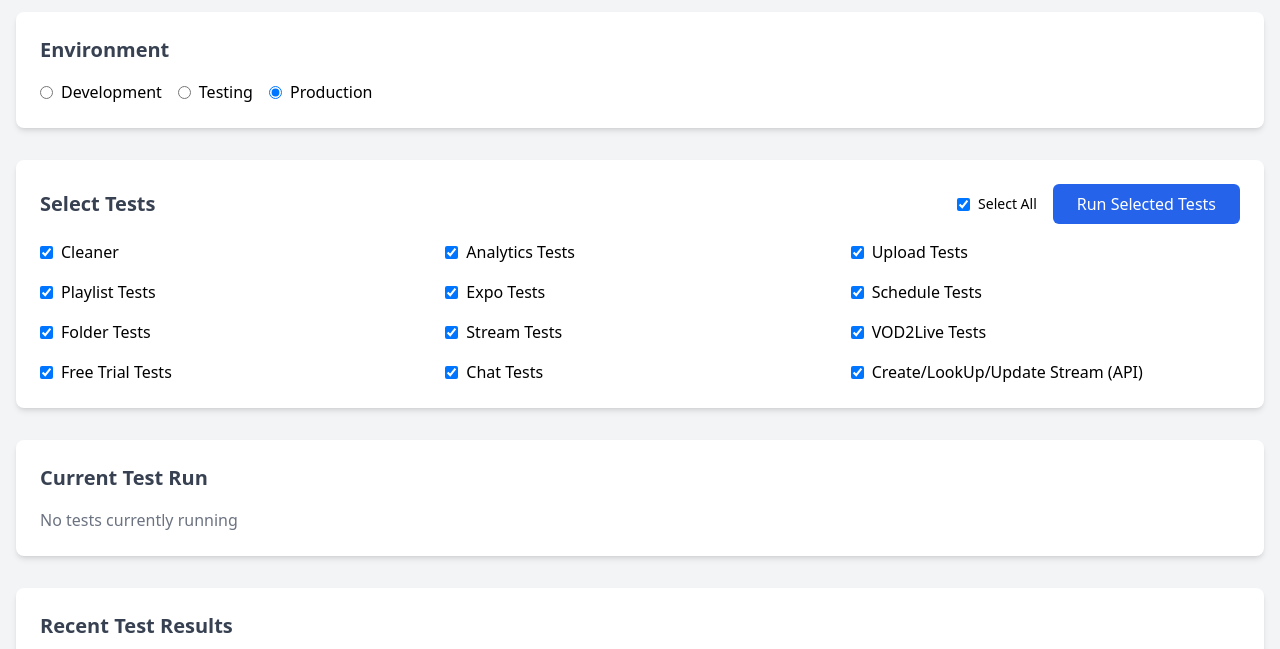
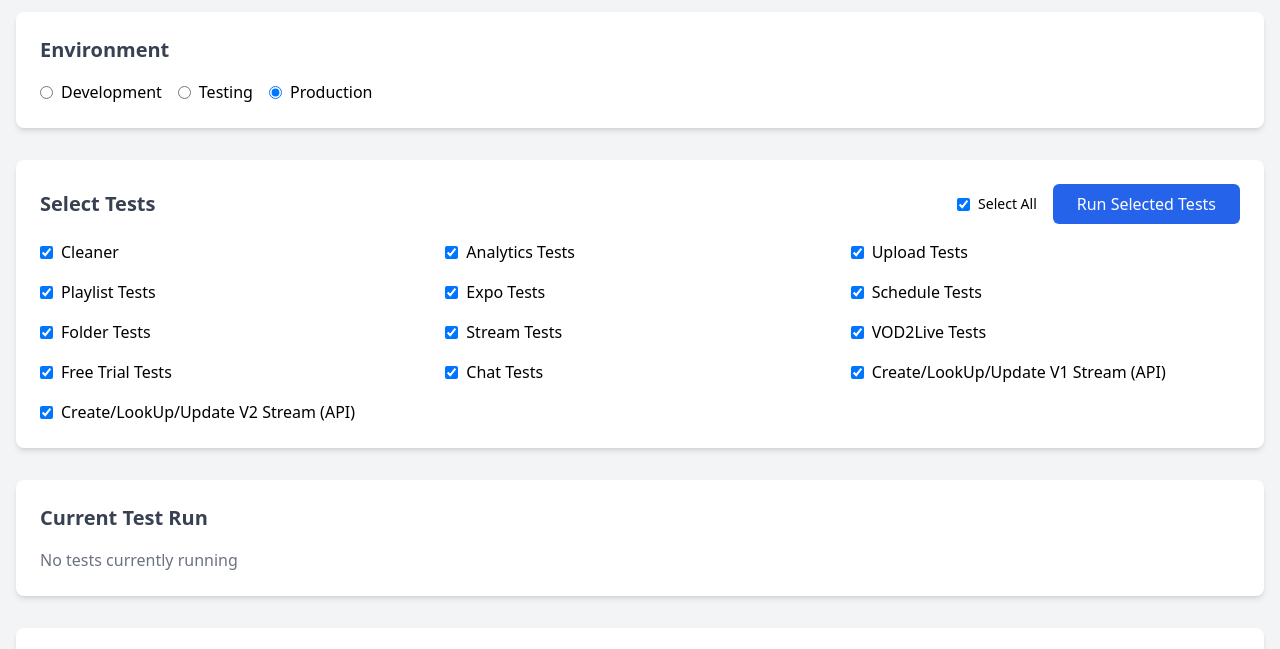
Before and after one commit to korzhkov/test-dashboard, a plain HTML site: page src/index.html in a window 1280 px wide. Shown: the part 88-737 px from the top of the page. Drawn offline with nearby package versions, Linux system fonts and the light colour scheme; no server answers.

Commit message:
Update index.html to rename existing stream API checkbox and add a new checkbox for V2 Stream API, enhancing clarity and functionality.

```diff
--- a/src/index.html
+++ b/src/index.html
@@ -147,7 +147,12 @@
 
                 <label class="flex items-center">
                     <input type="checkbox" class="form-checkbox text-blue-600 test-checkbox" value="stream_lookup" checked>
-                    <span class="ml-2">Create/LookUp/Update Stream (API)</span>
+                    <span class="ml-2">Create/LookUp/Update V1 Stream (API)</span>
+                </label>
+
+                <label class="flex items-center">
+                    <input type="checkbox" class="form-checkbox text-blue-600 test-checkbox" value="stream_lookup_v2" checked>
+                    <span class="ml-2">Create/LookUp/Update V2 Stream (API)</span>
                 </label>
                 <!-- Добавляем новые тесты
                 <label class="flex items-center">
```
